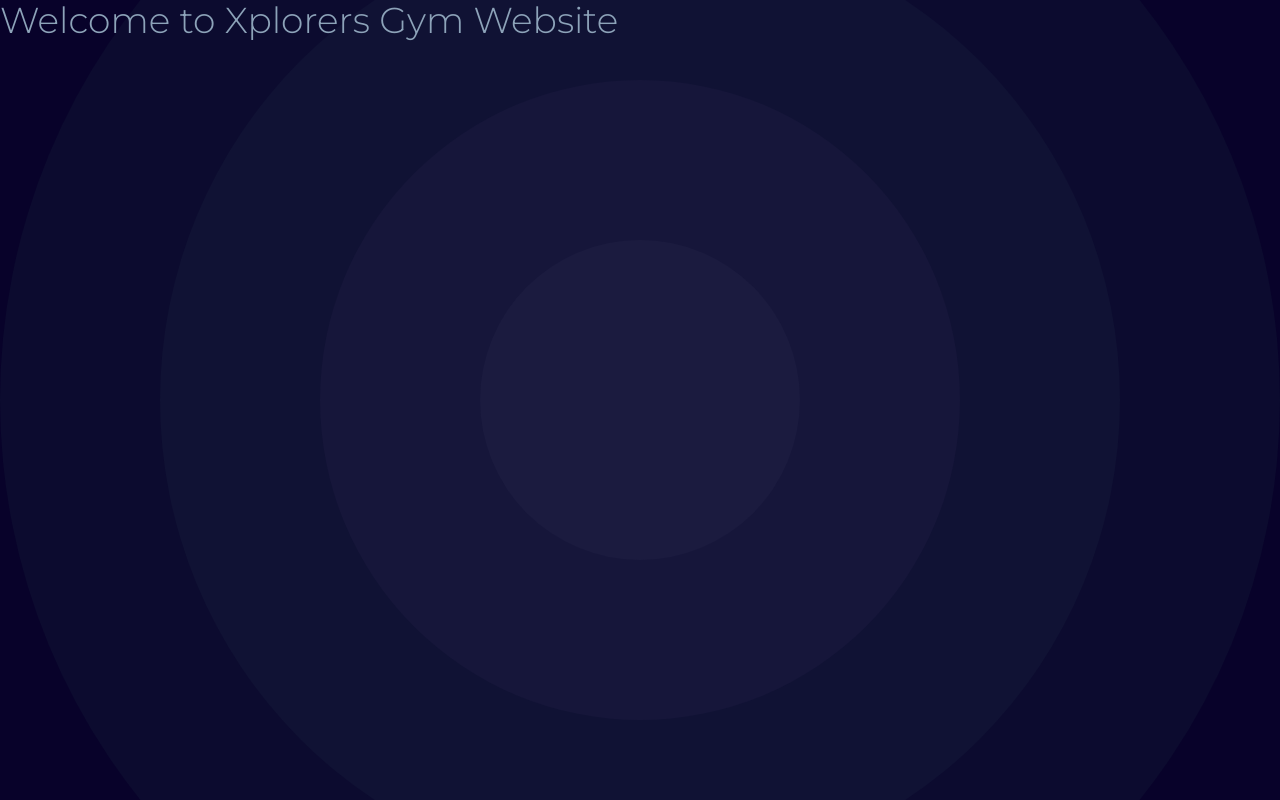
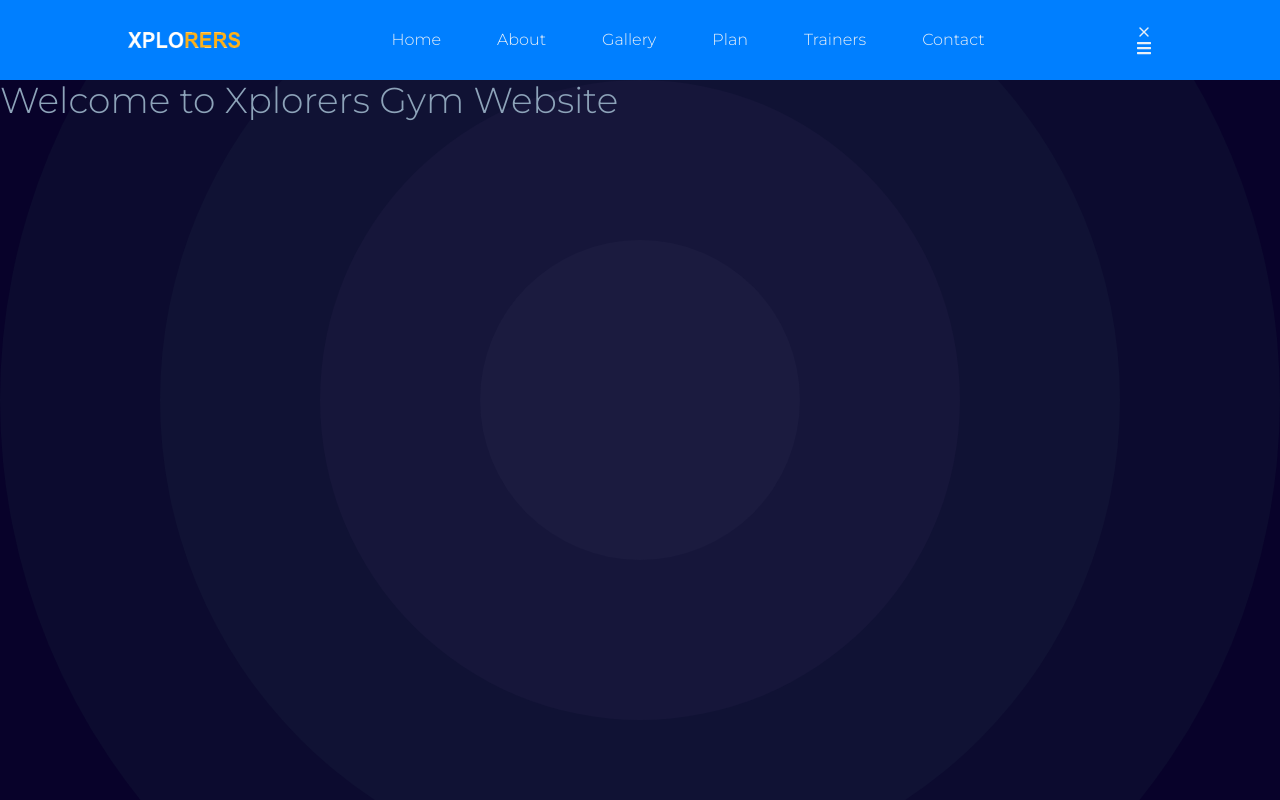
Before and after one commit to Noble-247/xplorers-gym, a Next.js app: page / in a window 1280 px wide. Built offline with nearby package versions, Linux system fonts and the light colour scheme.

Commit message:
Started building the NavBar

```diff
--- a/app/components/NavBar.tsx
+++ b/app/components/NavBar.tsx
@@ -1,5 +1,40 @@
-import React from "react";
+/* eslint-disable @next/next/no-img-element */
+"use client";
+import Link from "next/link";
+import { FaBars } from "react-icons/fa";
+import { FiX } from "react-icons/fi";
 
 export default function NavBar() {
-  return <div>NavBar</div>;
+  return (
+    <nav className='font-[500] h-[5rem] w-screen bg-primary grid place-items-center sticky top-0 left-0 z-[100] text-gray-100'>
+      <div className='w-[90%] lg:w-[80%] max-w-[1920px] mx-auto h-full flex justify-between items-center relative'>
+        <Link href={"/"} className='w-[7rem] block'>
+          <img src='/img/logo1.png' alt='Website Logo' />
+        </Link>
+        <ul className='flex gap-[3.5rem] items-center'>
+          <li className=''>
+            <Link href={"/"}>Home</Link>
+          </li>
+          <li className=''>
+            <Link href={"/about"}>About</Link>
+          </li>
+          <li className=''>
+            <Link href={"/gallery"}>Gallery</Link>
+          </li>
+          <li className=''>
+            <Link href={"/plans"}>Plan</Link>
+          </li>
+          <li className=''>
+            <Link href={"/trainers"}>Trainers</Link>
+          </li>
+          <li className=''>
+            <Link href={"/contact"}>Contact</Link>
+          </li>
+        </ul>
+        <button className=''>
+          <FiX /> <FaBars />
+        </button>
+      </div>
+    </nav>
+  );
 }
--- a/app/layout.tsx
+++ b/app/layout.tsx
@@ -1,6 +1,7 @@
 import type { Metadata } from "next";
 import { Montserrat } from "next/font/google";
 import "./globals.css";
+import NavBar from "./components/NavBar";
 
 export const montserrat_init = Montserrat({
   subsets: ["latin"],
@@ -24,6 +25,7 @@ export default function RootLayout({
       <body
         className={`${montserrat_init.variable} montserrat text-gray-300 bg-cover bg-center h-screen bg-bulls-eye text-base/[1.7]`}
       >
+        <NavBar />
         {children}
       </body>
     </html>
```
Also changed, not shown: package.json (+6 -5 lines), 1 other file (tests, documents, lock files or other folders).
